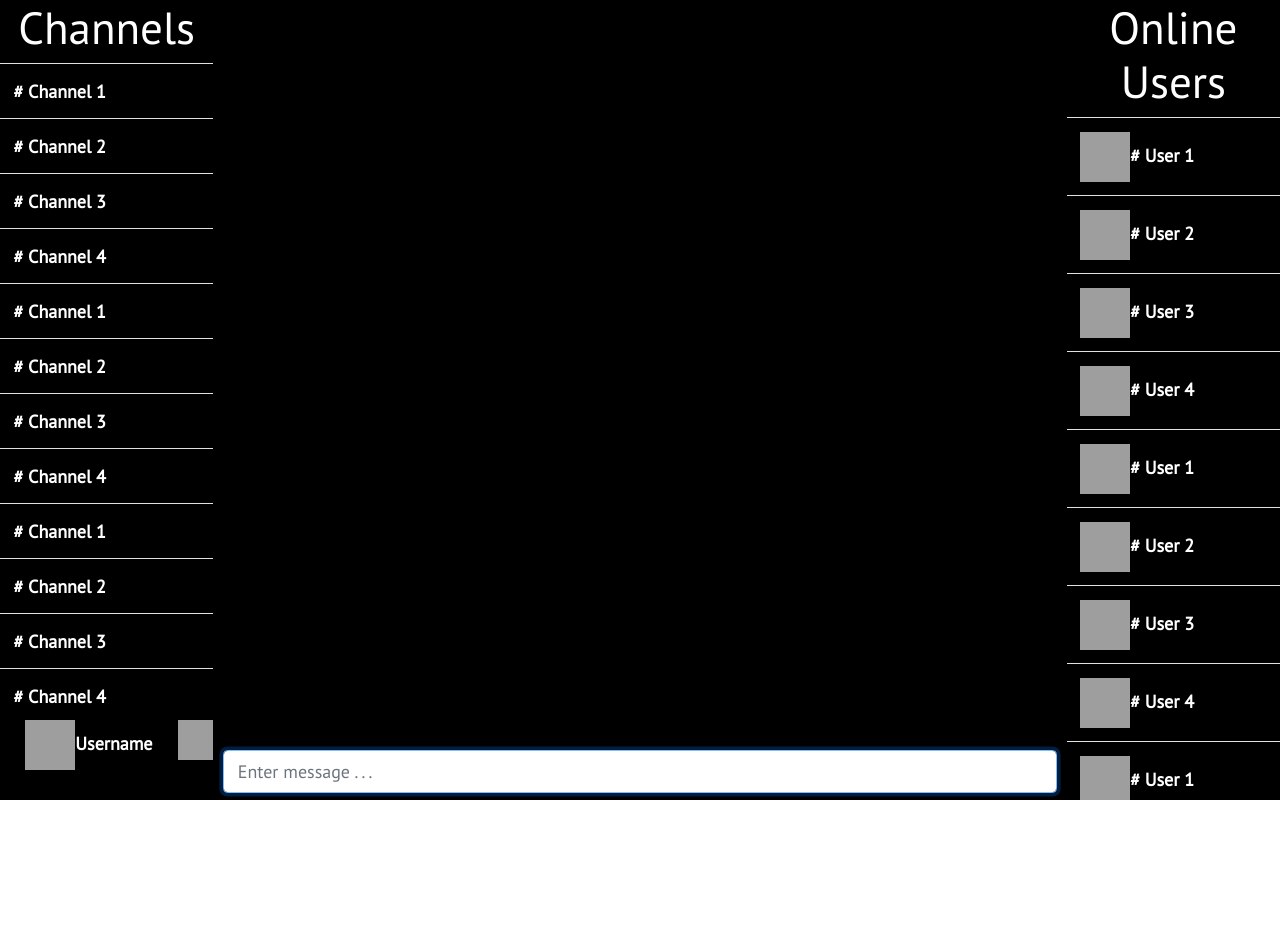
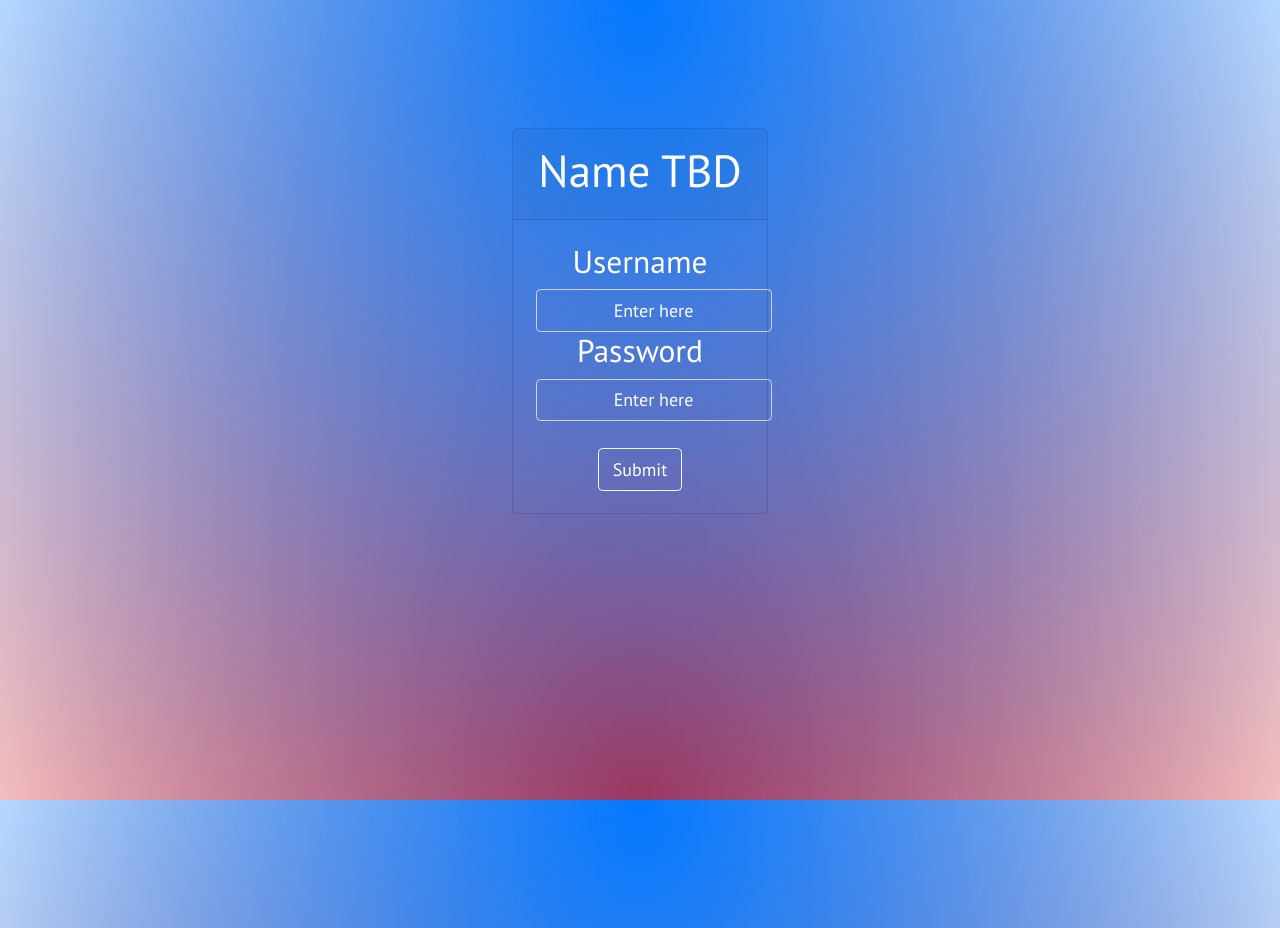
Before and after one commit to KyButler/CSCI-3308-Project, a React (Create React App) app in the folder Chat-Application/: page / in a window 1280 px wide. Before the commit the page ends 800 px from the top, so only its background shows below. Built offline with nearby package versions, Linux system fonts and the light colour scheme; grey boxes are pictures that could not be loaded.

Commit message:
added Login.js page in react form. Working on testing NodeJS / others for authentication

```diff
--- a/Chat-Application/package.json
+++ b/Chat-Application/package.json
@@ -4,9 +4,12 @@
   "private": true,
   "dependencies": {
     "bootstrap": "^4.3.1",
+    "express": "^4.15.2",
+    "passport": "^0.4.0",
     "react": "^16.11.0",
     "react-dom": "^16.11.0",
-    "react-scripts": "3.2.0"
+    "react-scripts": "3.2.0",
+    "sequelize": "^5.21.2"
   },
   "scripts": {
     "start": "react-scripts start",
--- a/Chat-Application/src/App.js
+++ b/Chat-Application/src/App.js
@@ -2,11 +2,12 @@ import React from 'react';
 import logo from './logo.svg';
 import './App.css';
 import Chat from './Chat.js'
+import Login from './Login.js'
 
 function App() {
   return (
     <div className="App">
-      <Chat/>
+      <Login/>
     </div>
   );
 }
--- /dev/null
+++ b/Chat-Application/src/Login.css
@@ -0,0 +1,32 @@
+body {
+  background: radial-gradient(ellipse at top, #0378ff, transparent),
+      radial-gradient(ellipse at bottom, #db1d1d, transparent);
+  background-position: center;
+  background-size: cover;
+  background-attachment: scroll;
+}
+.card {
+  background-color: transparent;
+  border: 20% solid black;
+  margin-top: 10%;
+  margin-bottom: 10%;
+  margin-left: 40%;
+  margin-right: 40%;
+}
+.chat-header {
+  color: white;
+}
+h3 {
+  color: white;
+}
+.input-group-text {
+  background-color: transparent;
+  color: white;
+}
+::placeholder {
+  color: white;
+}
+.btn {
+  background-color: transparent;
+  color: white;
+}
--- /dev/null
+++ b/Chat-Application/src/Login.js
@@ -0,0 +1,25 @@
+import React from 'react';
+import './Login.css';
+
+function Login() {
+  return (
+    <div class="card">
+        <div class="card-header">
+          <h1 class="chat-header">Name TBD</h1>
+        </div>
+
+        <div class="card-body">
+          <form>
+            <h3>Username</h3>
+            <input type="text" class="input-group-text" id="username-form" placeholder="Enter here"/>
+            <h3>Password</h3>
+            <input type="password" class="input-group-text" id="password-form" placeholder="Enter here"/>
+            <br/>
+            <input type="submit" class="btn btn-light" value="Submit"/>
+          </form>
+        </div>
+    </div>
+  );
+}
+
+export default Login;
--- /dev/null
+++ b/Chat-Application/src/SyncFiddle--LsOe48XzrKClmCD6KAp-20191029-181943.html
@@ -0,0 +1,67 @@
+<!doctype html>
+<html lang="en">
+  <head>
+    <meta charset="utf-8">
+    <meta name="viewport" content="width=device-width, initial-scale=1, shrink-to-fit=no">
+    <meta name="description" content="">
+    <title>Login Page</title>
+
+	<link rel='icon' href='../resources/img/favicon.ico' type='image/x-icon'/>
+    <!-- Bootstrap core CSS -->
+    <link rel="stylesheet" href="https://stackpath.bootstrapcdn.com/bootstrap/4.2.1/css/bootstrap.min.css" integrity="sha384-GJzZqFGwb1QTTN6wy59ffF1BuGJpLSa9DkKMp0DgiMDm4iYMj70gZWKYbI706tWS" crossorigin="anonymous">
+    <script src="https://ajax.googleapis.com/ajax/libs/jquery/3.4.1/jquery.min.js"></script>
+    <script src="https://maxcdn.bootstrapcdn.com/bootstrap/4.3.1/js/bootstrap.min.js"></script>
+    <style>
+      body {
+        background: radial-gradient(ellipse at top, #0378ff, transparent),
+            radial-gradient(ellipse at bottom, #db1d1d, transparent);
+        background-position: center;
+      	background-size: cover;
+        background-attachment: scroll;
+      }
+      .card {
+      	background-color: transparent;
+        border: 20% solid black;
+      	margin-top: 10%;
+        margin-bottom: 10%;
+        margin-left: 40%;
+        margin-right: 40%;
+      }
+      .chat-header {
+      	color: white;
+      }
+      h3 {
+      	color: white;
+      }
+      .input-group-text {
+      	background-color: transparent;
+        color: white;
+      }
+      ::placeholder {
+        color: white;
+      }
+      .btn {
+      	background-color: transparent;
+        color: white;
+      }
+    </style>
+  </head>
+  <body>
+  	<div class="card">
+        <div class="card-header">
+        	<h1 class="chat-header">Name TBD</h1>
+      	</div>
+
+        <div class="card-body">
+          <form>
+            <h3>Username</h3>
+            <input type="text" class="input-group-text" id="username-form" placeholder="Enter here">
+            <h3>Password</h3>
+            <input type="password" class="input-group-text" id="password-form" placeholder="Enter here">
+            <br>
+            <input type="submit" class="btn btn-light" value="Submit">
+          <form>
+				</div>
+		</div>
+	</body>
+<html>
```
Also changed, not shown: Chat-Application/src/authentication.js (added, +20 -0 lines), 1 other file (tests, documents, lock files or other folders).
